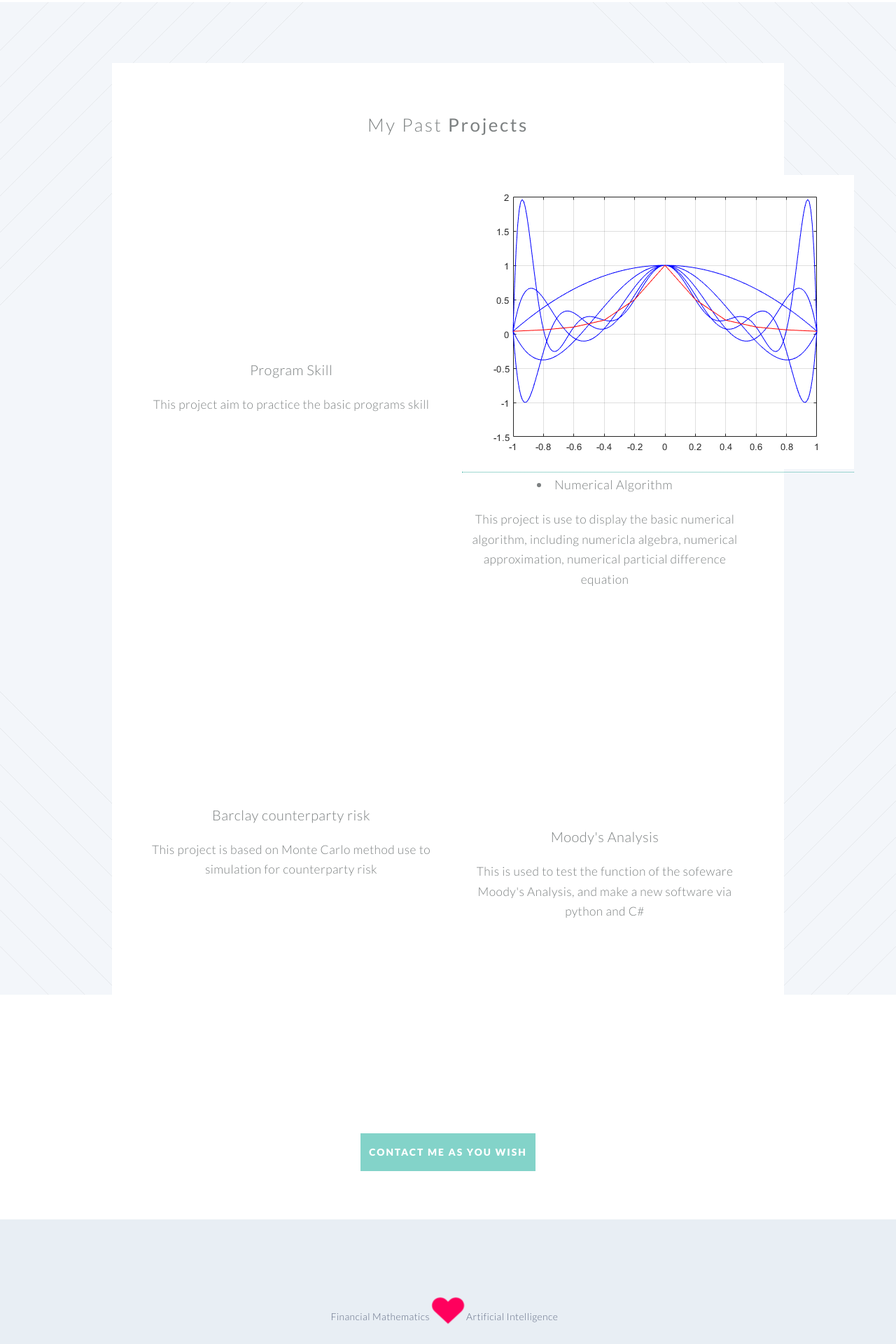
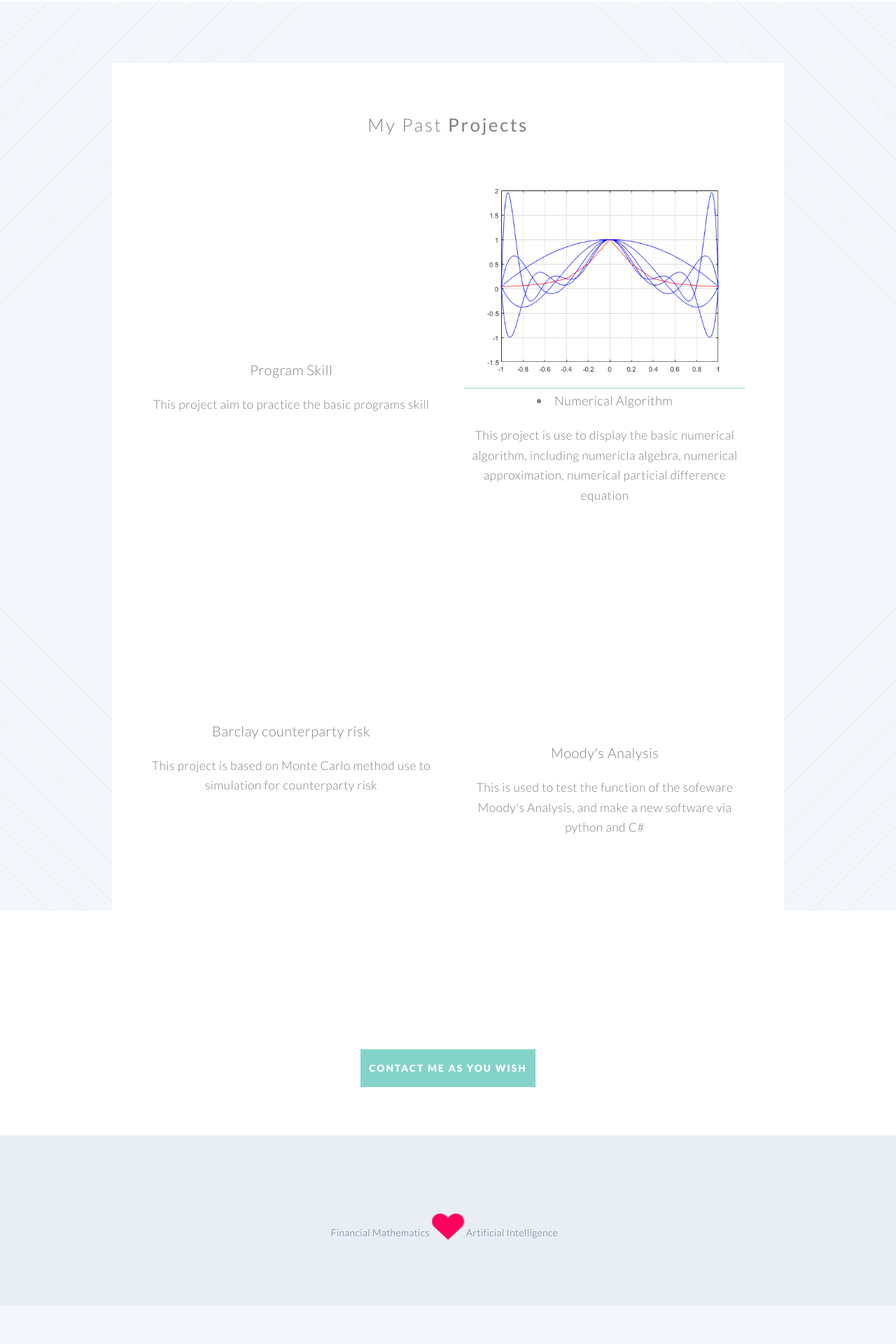
Before and after one commit to Gonewiththewind4/Project-Display, a Jekyll site: the page built from index.html, in a window 1280 px wide. Shown: the part 691-2611 px from the top of the page at 70% size. Built offline with Jekyll 4.4.1, drawn with Linux system fonts in a browser that asks for light colours; after the commit the page ends 2556 px from its top, so only the background shows below that.

Commit message:
Update home.html

```diff
--- a/_includes/home.html
+++ b/_includes/home.html
@@ -23,7 +23,7 @@
                 <div class="6u 12u(narrower)">
 
                     <section>
-                        <a href="https://gonewiththewind4.github.io/Numerical-Algorithm/"><img src="https://gonewiththewind4.github.io/Project-Display/images/NumericalAlgorithm.png" alt=""/></a>
+                        <a href="https://gonewiththewind4.github.io/Numerical-Algorithm/"><img src="https://gonewiththewind4.github.io/Project-Display/images/NumericalAlgorithm.png" alt="" width="400"/></a>
                         <header>
                             <h3><li class='navbar_li' id="selected" style="font-size:18px;"><a href="https://gonewiththewind4.github.io/Numerical-Algorithm/">Numerical Algorithm</a></h3>
                         </header>
```
